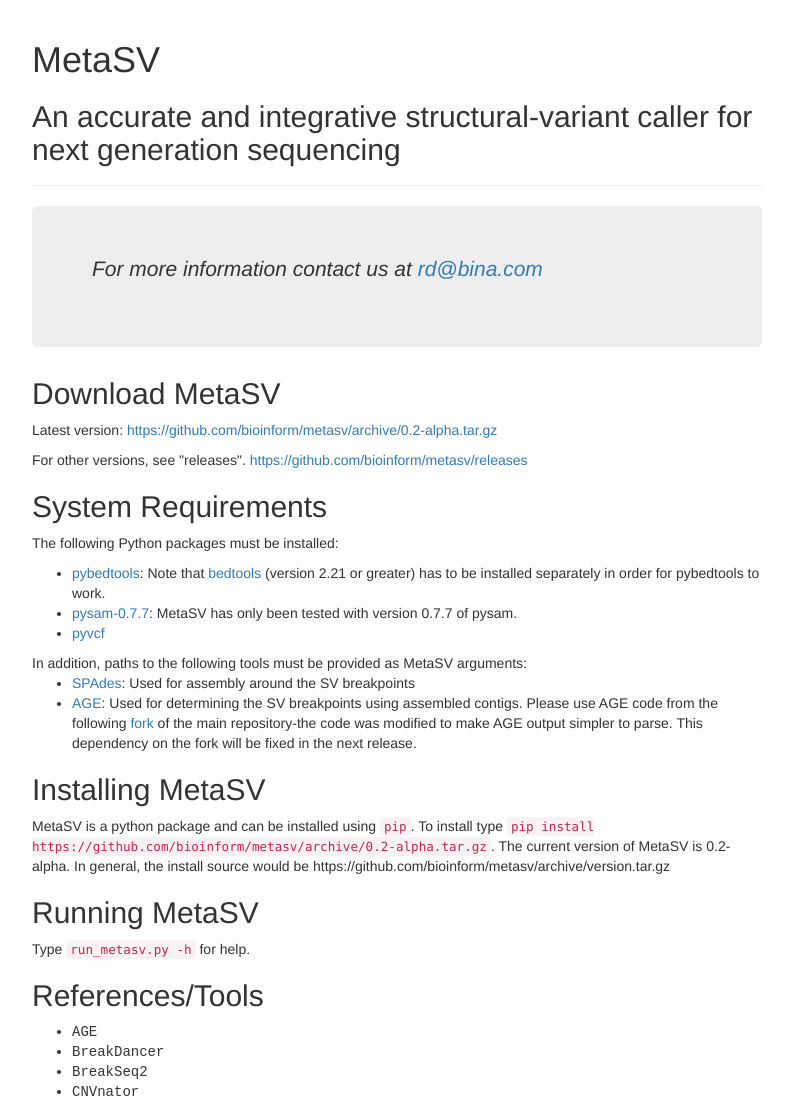
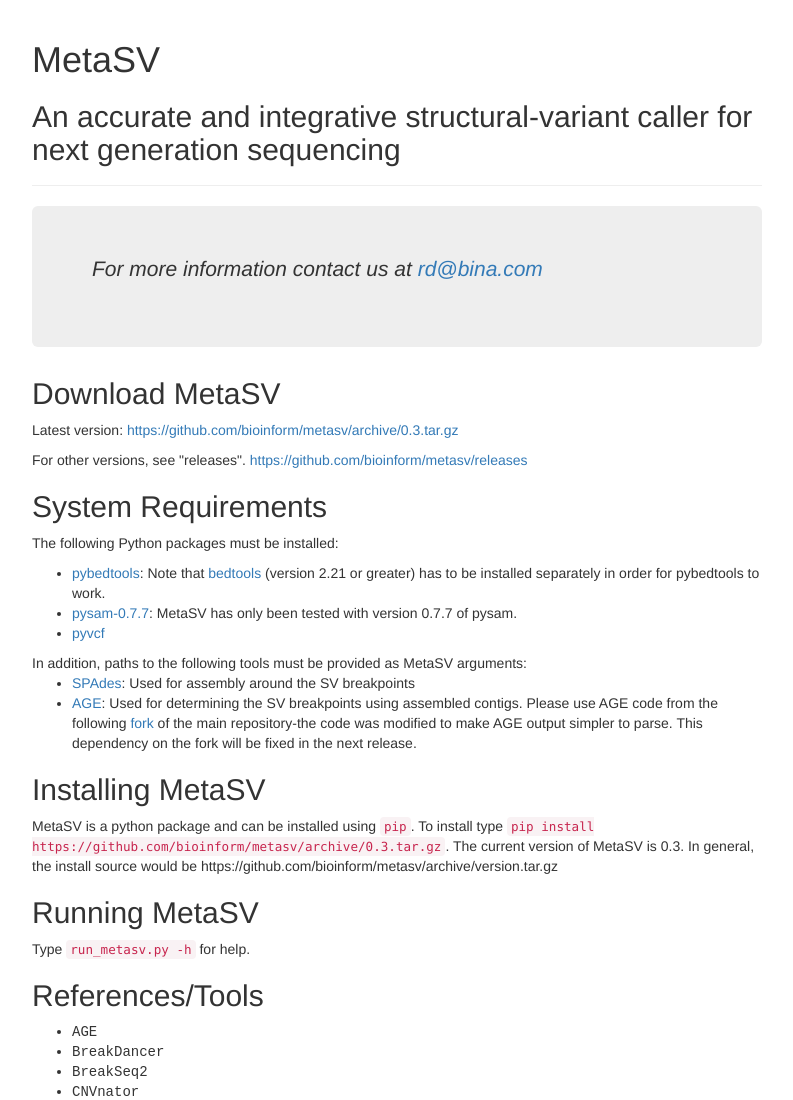
Before and after one commit to bioinform/metasv, a plain HTML site: page index.html in a window 1280 px wide. Shown: the top 1100 px of the page, without its empty margins (243-1036 px from the left). Drawn offline with nearby package versions, Linux system fonts and the light colour scheme.

Commit message:
bump version to 0.3

```diff
--- a/index.html
+++ b/index.html
@@ -107,8 +107,8 @@ w.addEventListener ? w.addEventListener("load",function(){document.body.addEvent
 
 <h2>Download MetaSV</h2>
 
-<p>Latest version:  <a href="https://github.com/bioinform/metasv/archive/0.2-alpha.tar.gz"
-onclick="trackOutboundLink('https://github.com/bioinform/metasv/archive/0.2-alpha.tar.gz'); return false;">https://github.com/bioinform/metasv/archive/0.2-alpha.tar.gz</a></p>
+<p>Latest version:  <a href="https://github.com/bioinform/metasv/archive/0.3.tar.gz"
+onclick="trackOutboundLink('https://github.com/bioinform/metasv/archive/0.3.tar.gz'); return false;">https://github.com/bioinform/metasv/archive/0.3.tar.gz</a></p>
 
 <p>For other versions, see "releases". <a href="https://github.com/bioinform/metasv/releases"
 onclick="trackOutboundLink('https://github.com/bioinform/metasv/releases'); return false;">https://github.com/bioinform/metasv/releases</a></p>
@@ -131,8 +131,8 @@ onclick="trackOutboundLink('https://github.com/bioinform/metasv/releases'); retu
 
 
 <h2>Installing MetaSV</h2>
-<p>MetaSV is a python package and can be installed using <code>pip</code>. To install type <code>pip install https://github.com/bioinform/metasv/archive/0.2-alpha.tar.gz</code>. The current version
-of MetaSV is 0.2-alpha. In general, the install source would be https://github.com/bioinform/metasv/archive/version.tar.gz</p>
+<p>MetaSV is a python package and can be installed using <code>pip</code>. To install type <code>pip install https://github.com/bioinform/metasv/archive/0.3.tar.gz</code>. The current version
+of MetaSV is 0.3. In general, the install source would be https://github.com/bioinform/metasv/archive/version.tar.gz</p>
 
 
 <h2>Running MetaSV</h2>
```
